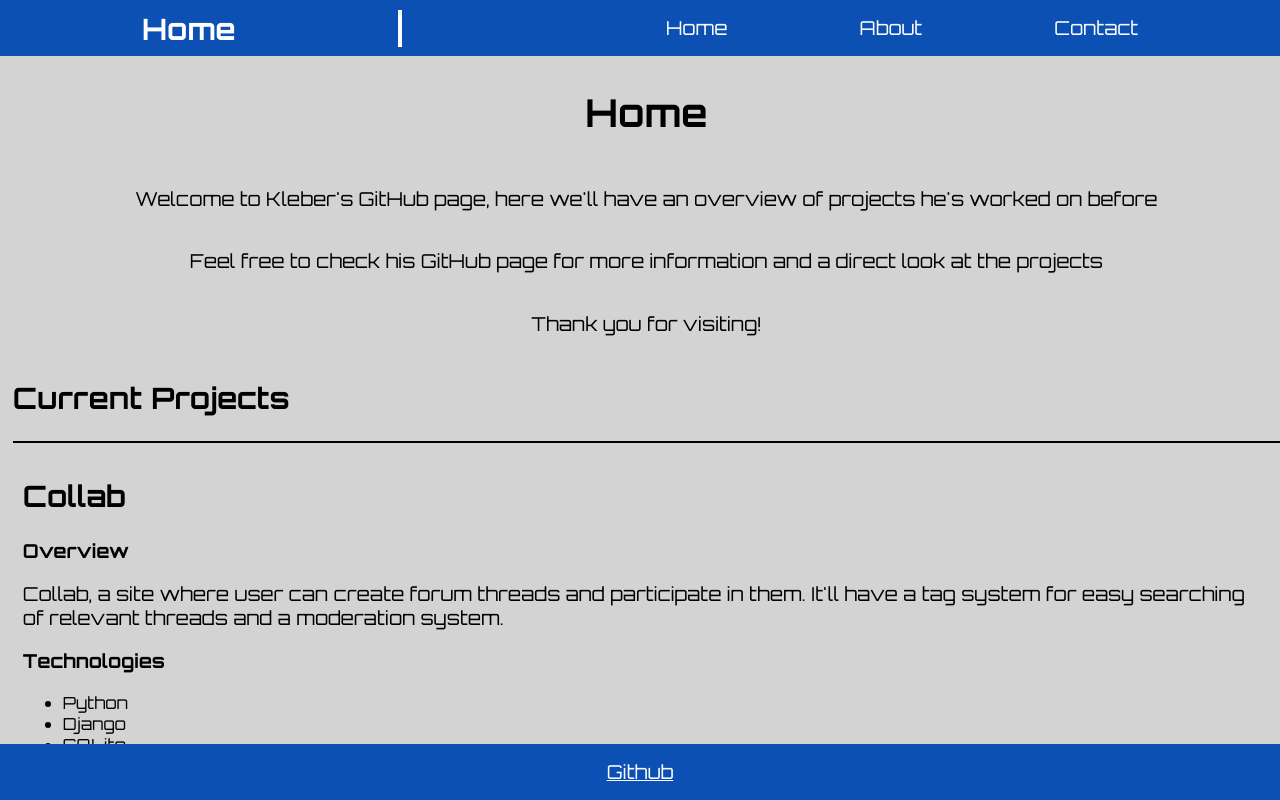
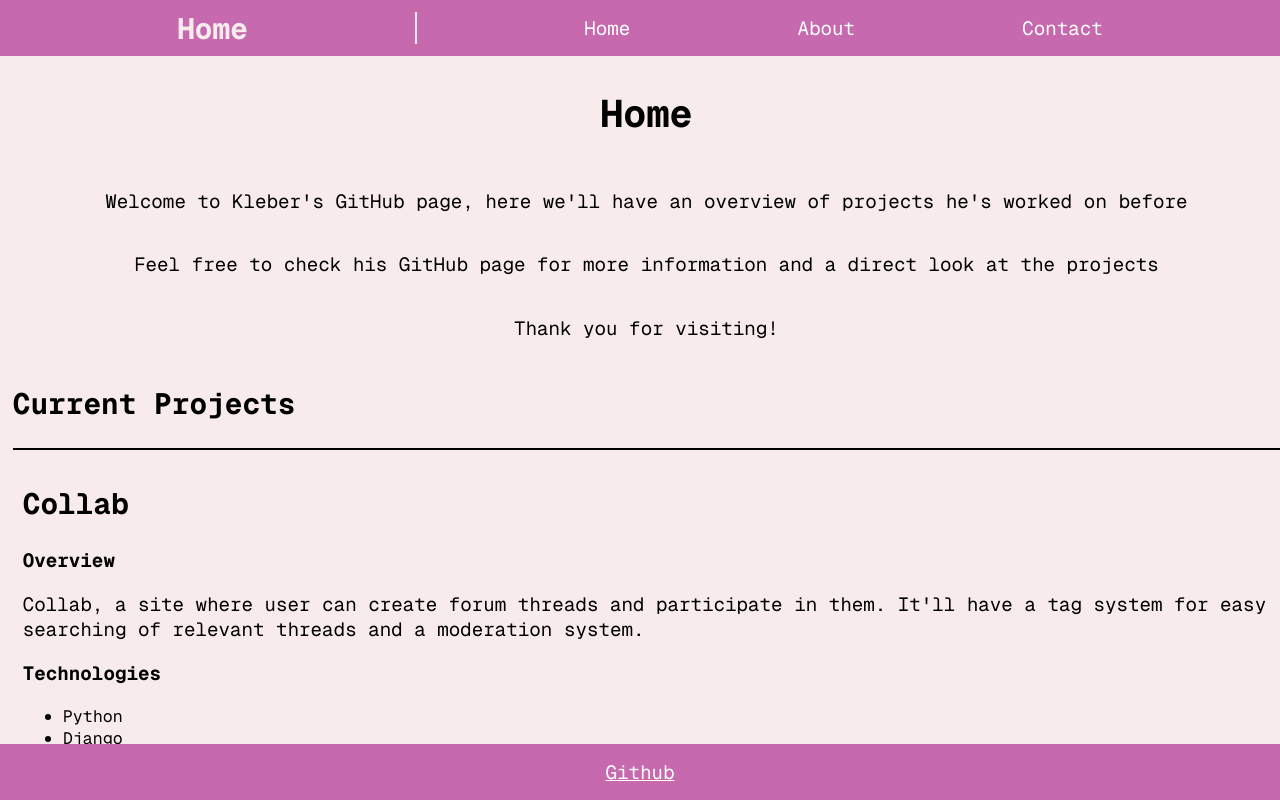
Before and after one commit to Mysendell/Mysendell, a plain HTML site: page index.html in a window 1280 px wide. Drawn offline with nearby package versions, Linux system fonts and the light colour scheme.

Commit message:
color changes

```diff
--- a/style.css
+++ b/style.css
@@ -1,9 +1,8 @@
-@import url('https://fonts.googleapis.com/css2?family=Orbitron:wght@400..900&family=Roboto:ital,wght@0,100..900;1,100..900&display=swap');
-
+@import url('https://fonts.googleapis.com/css2?family=Geist+Mono:wght@100..900&family=Geist:wght@100..900&family=Orbitron:wght@400..900&family=Roboto:ital,wght@0,100..900;1,100..900&display=swap');
 body{
-    background-color: lightgray;
+    background-color: #F7EBEC;
     color: #000000;
-    font-family: Orbitron, sans-serif;
+    font-family: "Geist Mono", serif;
     margin: 0;
     padding: 0;
 }
@@ -11,8 +10,8 @@ body{
 header, footer{
     box-sizing: border-box;
     height: 7vh;
-    background-color: #0c50b3;
-    color: white;
+    background-color: #c669ae;
+    color: #F7EBEC;
     padding: 10px 10px;
     display: flex;
     flex-direction: row;
@@ -29,8 +28,6 @@ header a{
 }
 
 header h1{
-    border-right: 4px solid white;
-    width: 20vw;
     font-size: 2.3vmax;
 }
 
@@ -90,5 +87,10 @@ h3{
 }
 
 li {
-    font-size: 1.3vmax
+    font-size: 1.3vmax;
 }
+
+#header-border{
+    border-right: 2px solid #F7EBEC;
+    height: 2em;
+}
```
